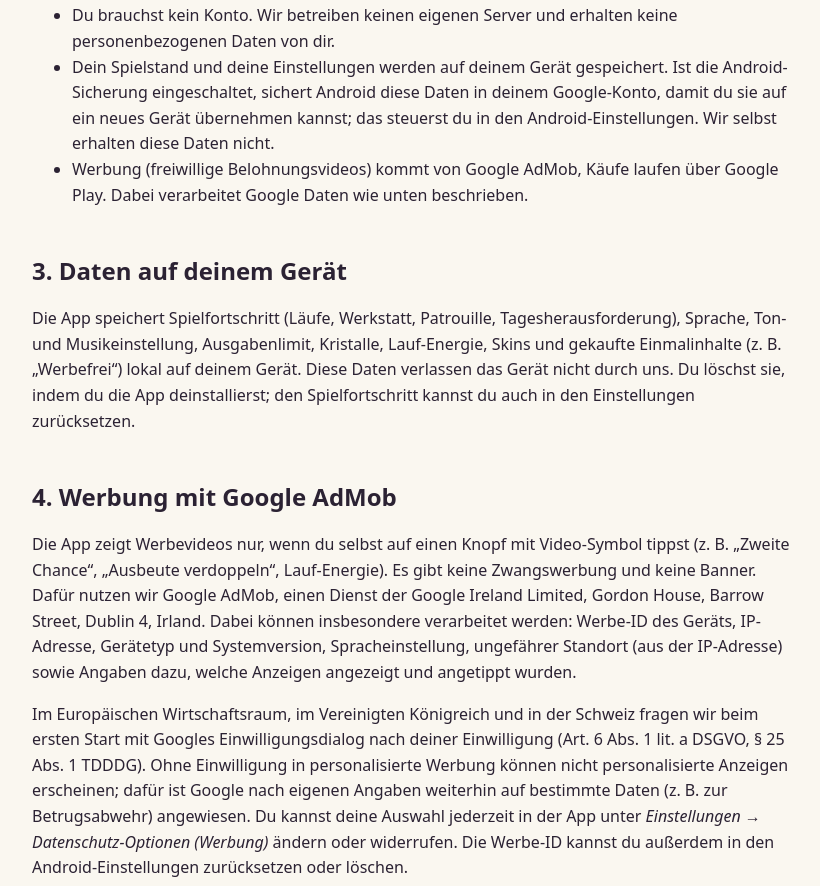
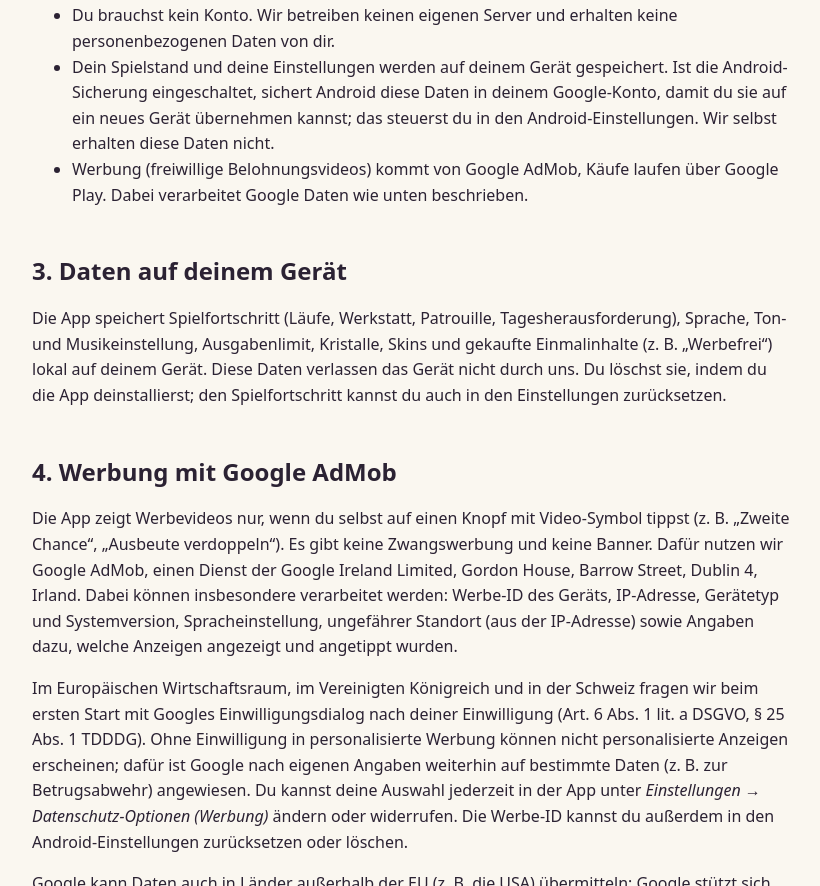
Before and after one commit to mgraffenberger74/mgraffenberger74.github.io, a plain HTML site: page aegisprotocol/datenschutz.html in a window 1280 px wide. Shown: the part 376-1262 px from the top of the page, without its empty margins (228-1048 px from the left). Drawn offline with Linux system fonts and the light colour scheme.

Commit message:
Aegis Datenschutz: Lauf-Energie entfällt
Co-Authored-By: Claude Opus 5.5 <noreply@anthropic.com>

```diff
--- a/aegisprotocol/datenschutz.html
+++ b/aegisprotocol/datenschutz.html
@@ -13,10 +13,10 @@
 </ul>
 
 <h2>3. Daten auf deinem Gerät</h2>
-<p>Die App speichert Spielfortschritt (Läufe, Werkstatt, Patrouille, Tagesherausforderung), Sprache, Ton- und Musikeinstellung, Ausgabenlimit, Kristalle, Lauf-Energie, Skins und gekaufte Einmalinhalte (z.&nbsp;B. „Werbefrei“) lokal auf deinem Gerät. Diese Daten verlassen das Gerät nicht durch uns. Du löschst sie, indem du die App deinstallierst; den Spielfortschritt kannst du auch in den Einstellungen zurücksetzen.</p>
+<p>Die App speichert Spielfortschritt (Läufe, Werkstatt, Patrouille, Tagesherausforderung), Sprache, Ton- und Musikeinstellung, Ausgabenlimit, Kristalle, Skins und gekaufte Einmalinhalte (z.&nbsp;B. „Werbefrei“) lokal auf deinem Gerät. Diese Daten verlassen das Gerät nicht durch uns. Du löschst sie, indem du die App deinstallierst; den Spielfortschritt kannst du auch in den Einstellungen zurücksetzen.</p>
 
 <h2>4. Werbung mit Google AdMob</h2>
-<p>Die App zeigt Werbevideos nur, wenn du selbst auf einen Knopf mit Video-Symbol tippst (z.&nbsp;B. „Zweite Chance“, „Ausbeute verdoppeln“, Lauf-Energie). Es gibt keine Zwangswerbung und keine Banner. Dafür nutzen wir Google AdMob, einen Dienst der Google Ireland Limited, Gordon House, Barrow Street, Dublin 4, Irland. Dabei können insbesondere verarbeitet werden: Werbe-ID des Geräts, IP-Adresse, Gerätetyp und Systemversion, Spracheinstellung, ungefährer Standort (aus der IP-Adresse) sowie Angaben dazu, welche Anzeigen angezeigt und angetippt wurden.</p>
+<p>Die App zeigt Werbevideos nur, wenn du selbst auf einen Knopf mit Video-Symbol tippst (z.&nbsp;B. „Zweite Chance“, „Ausbeute verdoppeln“). Es gibt keine Zwangswerbung und keine Banner. Dafür nutzen wir Google AdMob, einen Dienst der Google Ireland Limited, Gordon House, Barrow Street, Dublin 4, Irland. Dabei können insbesondere verarbeitet werden: Werbe-ID des Geräts, IP-Adresse, Gerätetyp und Systemversion, Spracheinstellung, ungefährer Standort (aus der IP-Adresse) sowie Angaben dazu, welche Anzeigen angezeigt und angetippt wurden.</p>
 <p>Im Europäischen Wirtschaftsraum, im Vereinigten Königreich und in der Schweiz fragen wir beim ersten Start mit Googles Einwilligungsdialog nach deiner Einwilligung (Art. 6 Abs. 1 lit. a DSGVO, § 25 Abs. 1 TDDDG). Ohne Einwilligung in personalisierte Werbung können nicht personalisierte Anzeigen erscheinen; dafür ist Google nach eigenen Angaben weiterhin auf bestimmte Daten (z.&nbsp;B. zur Betrugsabwehr) angewiesen. Du kannst deine Auswahl jederzeit in der App unter <em>Einstellungen → Datenschutz-Optionen (Werbung)</em> ändern oder widerrufen. Die Werbe-ID kannst du außerdem in den Android-Einstellungen zurücksetzen oder löschen.</p>
 <p>Google kann Daten auch in Länder außerhalb der EU (z.&nbsp;B. die USA) übermitteln; Google stützt sich dabei auf das EU-US Data Privacy Framework bzw. Standardvertragsklauseln. Mehr dazu: <a href="https://policies.google.com/privacy">Datenschutzerklärung von Google</a> und <a href="https://policies.google.com/technologies/partner-sites">Wie Google Daten aus Apps von Partnern verwendet</a>.</p>
 <p>Mit dem Einmalkauf „Werbefrei“ erhältst du alle Belohnungen ohne Video; es werden keine Videos mehr angezeigt.</p>
```
